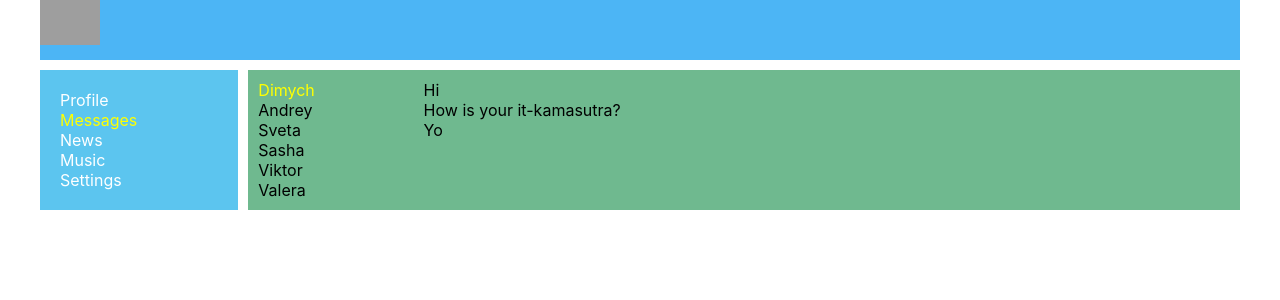
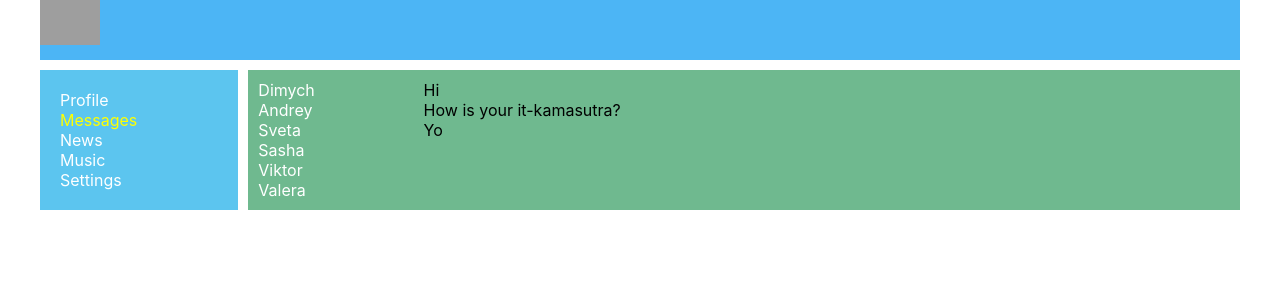
Before and after one commit to LizaWebDev/social-network, a React (Create React App) app: page /dialogs in a window 1280 px wide. Shown: the top 300 px of the page. Built offline with nearby package versions, Linux system fonts and the light colour scheme; grey boxes are pictures that could not be loaded.

Commit message:
NavLink for dialogs

```diff
--- a/src/components/Dialogs/Dialogs.module.css
+++ b/src/components/Dialogs/Dialogs.module.css
@@ -7,15 +7,21 @@
     padding: 10px;
 }
 
-.messages {
-    padding: 10px;
-}
-
 .dialog {
 
 }
-.dialog.active {
+
+.dialog a {
+    color: white;
+    text-decoration: none;
+}
+
+.dialog a.active {
     color: yellow;
+}
+
+.messages {
+    padding: 10px;
 }
 
 .message {
--- a/src/components/Dialogs/Dialogs.tsx
+++ b/src/components/Dialogs/Dialogs.tsx
@@ -1,16 +1,29 @@
 import React from "react";
+import {NavLink} from "react-router-dom";
 import s from './Dialogs.module.css';
 
 const Dialogs = () => {
     return (
         <div className={s.dialogs}>
             <div className={s.dialogsItems}>
-                <div className={s.dialog + ' ' + s.active}>Dimych</div>
-                <div className={s.dialog}>Andrey</div>
-                <div className={s.dialog}>Sveta</div>
-                <div className={s.dialog}>Sasha</div>
-                <div className={s.dialog}>Viktor</div>
-                <div className={s.dialog}>Valera</div>
+                <div className={s.dialog}>
+                    <NavLink to="/dialogs/1" activeClassName={s.active}>Dimych</NavLink>
+                </div>
+                <div className={s.dialog}>
+                    <NavLink to="/dialogs/2" activeClassName={s.active}>Andrey</NavLink>
+                </div>
+                <div className={s.dialog}>
+                    <NavLink to="/dialogs/3" activeClassName={s.active}>Sveta</NavLink>
+                </div>
+                <div className={s.dialog}>
+                    <NavLink to="/dialogs/4" activeClassName={s.active}>Sasha</NavLink>
+                </div>
+                <div className={s.dialog}>
+                    <NavLink to="/dialogs/5" activeClassName={s.active}>Viktor</NavLink>
+                </div>
+                <div className={s.dialog}>
+                    <NavLink to="/dialogs/6" activeClassName={s.active}>Valera</NavLink>
+                </div>
             </div>
             <div className={s.messages}>
                 <div className={s.message}>Hi</div>
```
